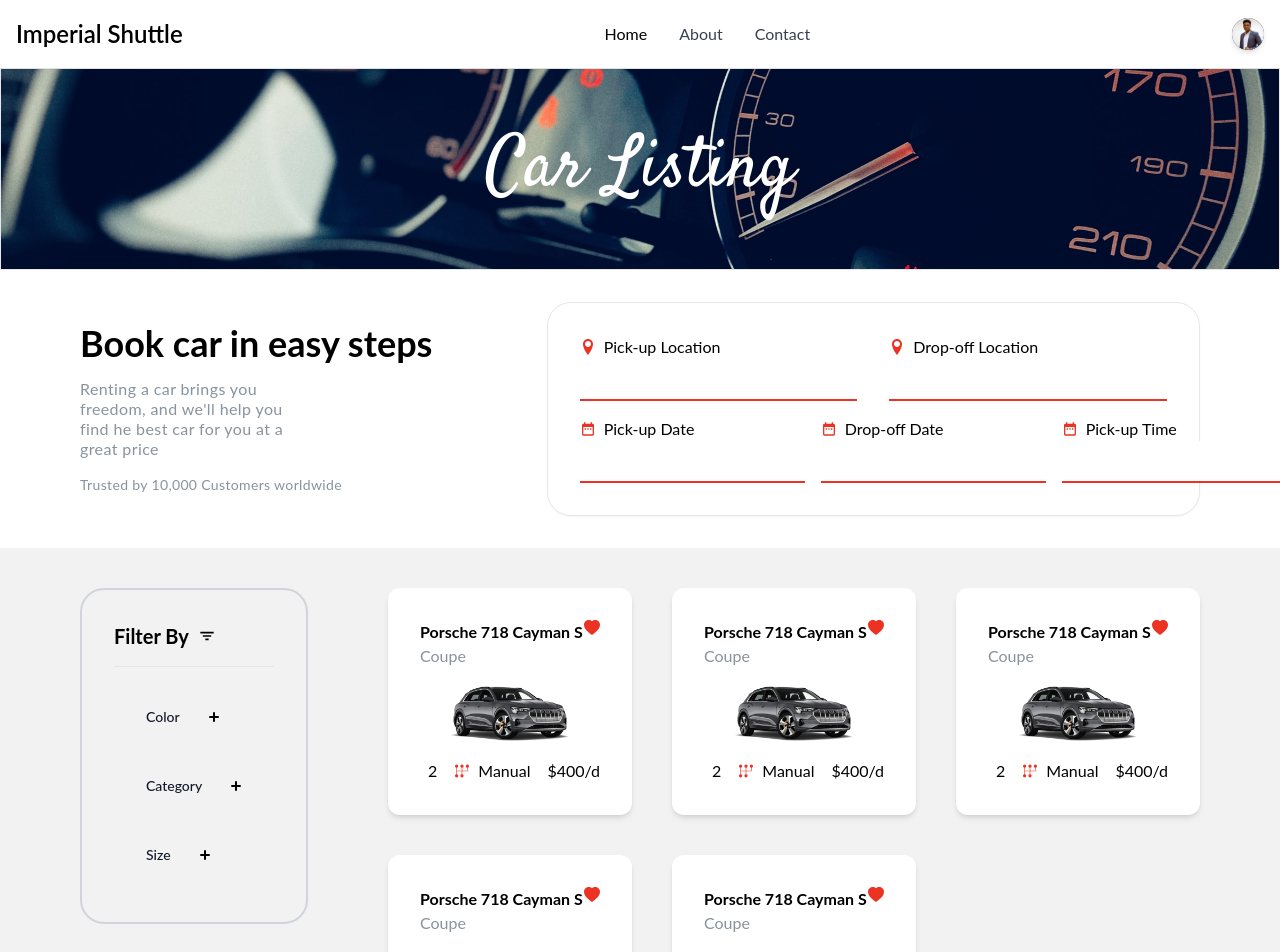
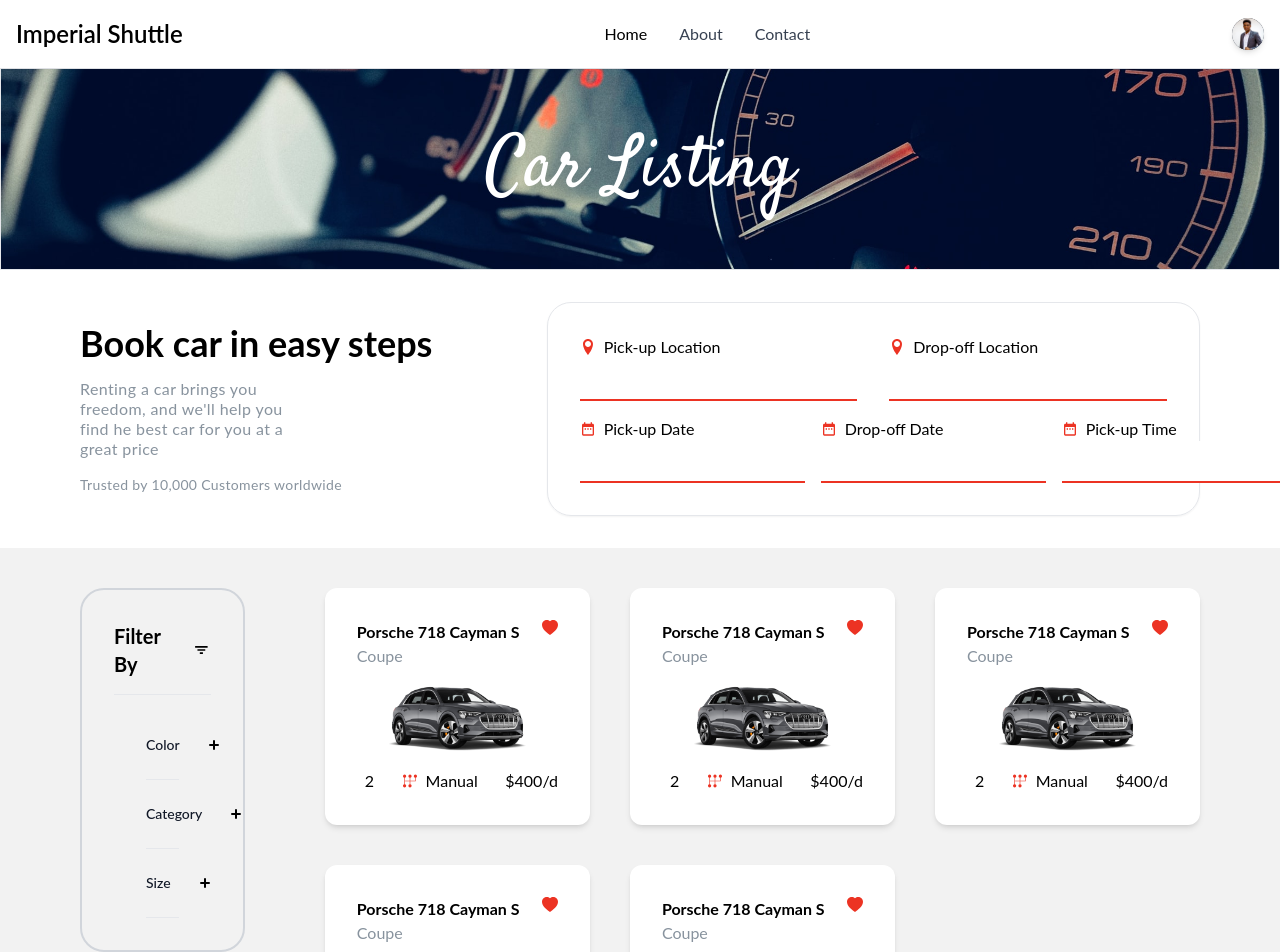
Before and after one commit to MockingJay-TC/customer-imperial_shuttle, a React (Create React App) app: page /car-listing in a window 1280 px wide. Shown: the top 952 px of the page. Built offline with nearby package versions, Linux system fonts and the light colour scheme.

Commit message:
filter done

```diff
--- a/src/Views/CarListings/CarListing.jsx
+++ b/src/Views/CarListings/CarListing.jsx
@@ -4,7 +4,7 @@ import { ImLocation } from "react-icons/im";
 import { MdDateRange } from "react-icons/md";
 import { BiFilter } from "react-icons/bi";
 import CarCard from "../../components/CarCard/CarCard";
-import {Filter} from  '../../components/Filter/Filter'
+import { Filter } from "../../components/Filter/Filter";
 
 const CarListing = () => {
   return (
@@ -97,7 +97,7 @@ const CarListing = () => {
       </div>
 
       {/* cars */}
-      <div className="bg-[#f2f2f2] flex justify-between py-10 px-20">
+      <div className="bg-[#f2f2f2] flex justify-start py-10 px-20">
         {/* left */}
         <div className="h-full border-2 border-gray-300 p-8 rounded-3xl w-1/4 ">
           <div className="flex items-center gap-2  font-bold text-xl">
@@ -105,12 +105,11 @@ const CarListing = () => {
             <BiFilter />
           </div>
           <hr className="my-4" />
-          <div>
-            <Filter/>
-          </div>
+          <Filter />
         </div>
         {/* right */}
-        <div className="grid grid-cols-3 justify-between gap-10 flex-wrap pl-20">
+        <div className="grid grid-cols-3 justify-between gap-10 flex-wrap pl-20 h-fit">
+          {/* <div className="flex flex-wrap gap-10 border border-[tomato] h-fit"> */}
           <CarCard />
           <CarCard />
           <CarCard />
--- a/src/components/Filter/Filter.jsx
+++ b/src/components/Filter/Filter.jsx
@@ -1,10 +1,7 @@
 import { Fragment, useState } from "react";
 import { Dialog, Disclosure, Transition } from "@headlessui/react";
 import { XIcon } from "@heroicons/react/outline";
-import {
-  MinusSmIcon,
-  PlusSmIcon,
-} from "@heroicons/react/solid";
+import { MinusSmIcon, PlusSmIcon } from "@heroicons/react/solid";
 
 const sortOptions = [
   { name: "Most Popular", href: "#", current: true },
@@ -186,9 +183,9 @@ export const Filter = () => {
         </Transition.Root>
 
         <main className="max-w-7xl mx-auto px-4 sm:px-6 lg:px-8">
-          <div className="grid grid-cols-1 lg:grid-cols-4 gap-x-8 gap-y-10">
+          <div className="grid grid-cols-1 gap-y-10">
             {/* Filters */}
-            <form className="hidden lg:block">
+            <form className="hidden lg:block ">
               {filters.map((section) => (
                 <Disclosure
                   as="div"
@@ -198,7 +195,7 @@ export const Filter = () => {
                   {({ open }) => (
                     <>
                       <h3 className="-my-3 flow-root">
-                        <Disclosure.Button className="py-3 bg-white w-full flex items-center justify-between text-sm text-gray-400 hover:text-gray-500">
+                        <Disclosure.Button className="py-3 bg-none w-full flex items-center justify-between text-sm text-gray-400 hover:text-gray-500">
                           <span className="font-medium text-gray-900">
                             {section.name}
                           </span>
```
